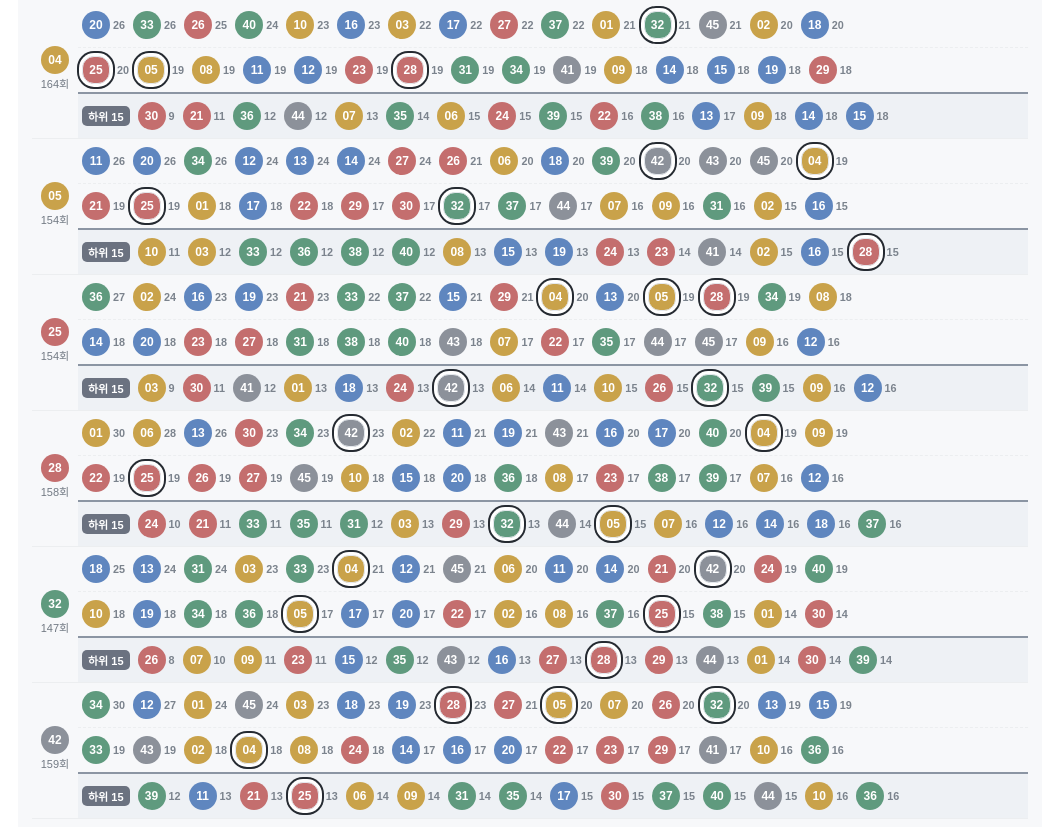
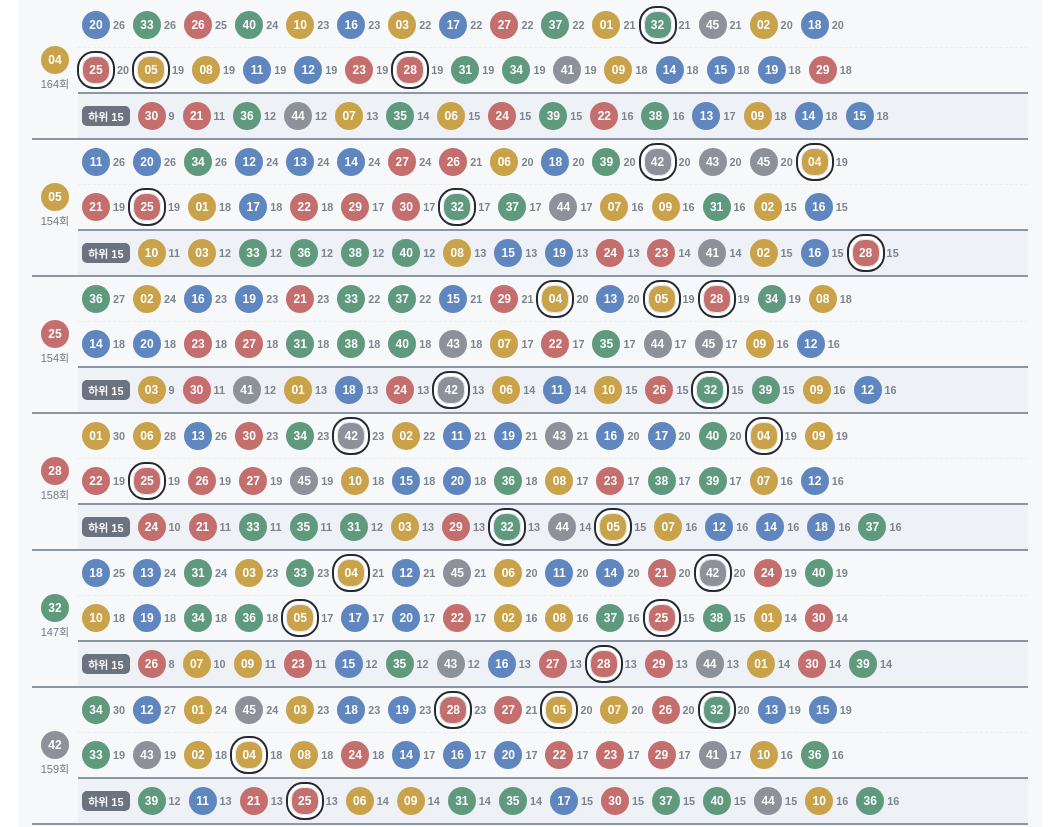
Before and after one commit to trafoyrots/numbers, a plain HTML site: page compat.html in a window 1280 px wide. Shown: the part 5917-6744 px from the top of the page, without its empty margins (110-1169 px from the left). Drawn offline with Linux system fonts and the light colour scheme.

Commit message:
Add files via upload

```diff
--- a/compat.html
+++ b/compat.html
@@ -120,6 +120,8 @@ label{font-size:13px;color:#4a5058;font-weight:700;display:inline-flex;align-ite
 /* 하위 15 줄: 위에 굵은 선 + 회색 바탕으로 상위 30과 뚜렷하게 구분 */
 .mate-table tr.mate-b td:not(.mn){border-bottom:2px solid #8b95a3}
 .mate-table tr.mate-c td:not(.mn){background:#eef1f5}
+/* 번호와 번호 사이(하위 15 아래)도 같은 굵은 선으로: 하위 15 줄이 위·아래 모두 선으로 갈림 */
+.mate-table tr.mate-c td,.mate-table td.mn{border-bottom:2px solid #8b95a3}
 .mate-tag{display:inline-block;font-size:11px;font-weight:800;color:#fff;background:#6b7280;border-radius:5px;padding:2px 6px;margin-right:8px;vertical-align:middle}
 .mate-table td.mn .note{display:block;font-size:11px;margin-top:2px;white-space:nowrap}
 .mate-table .ball{width:28px;height:28px;font-size:12px}
```
